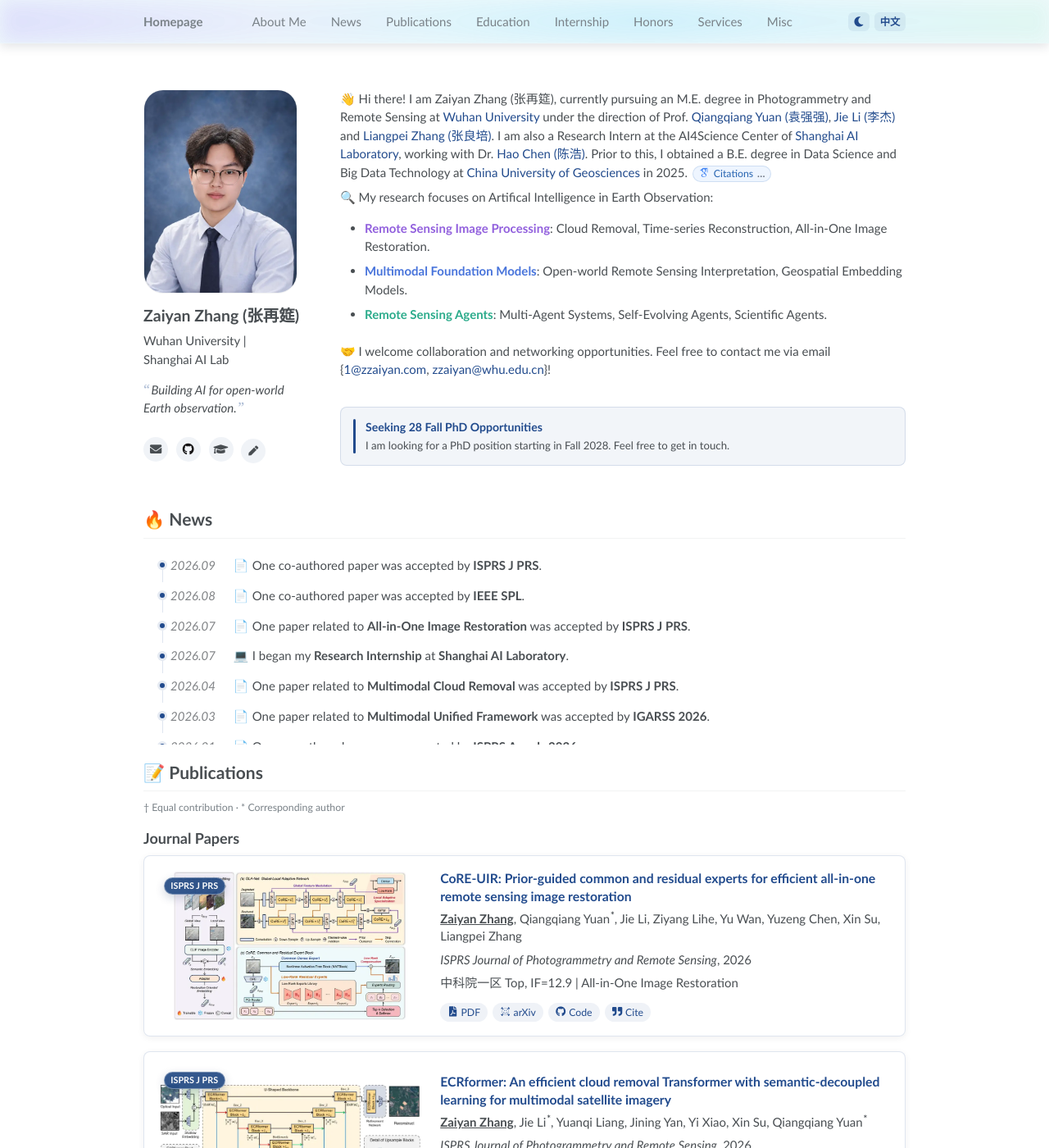
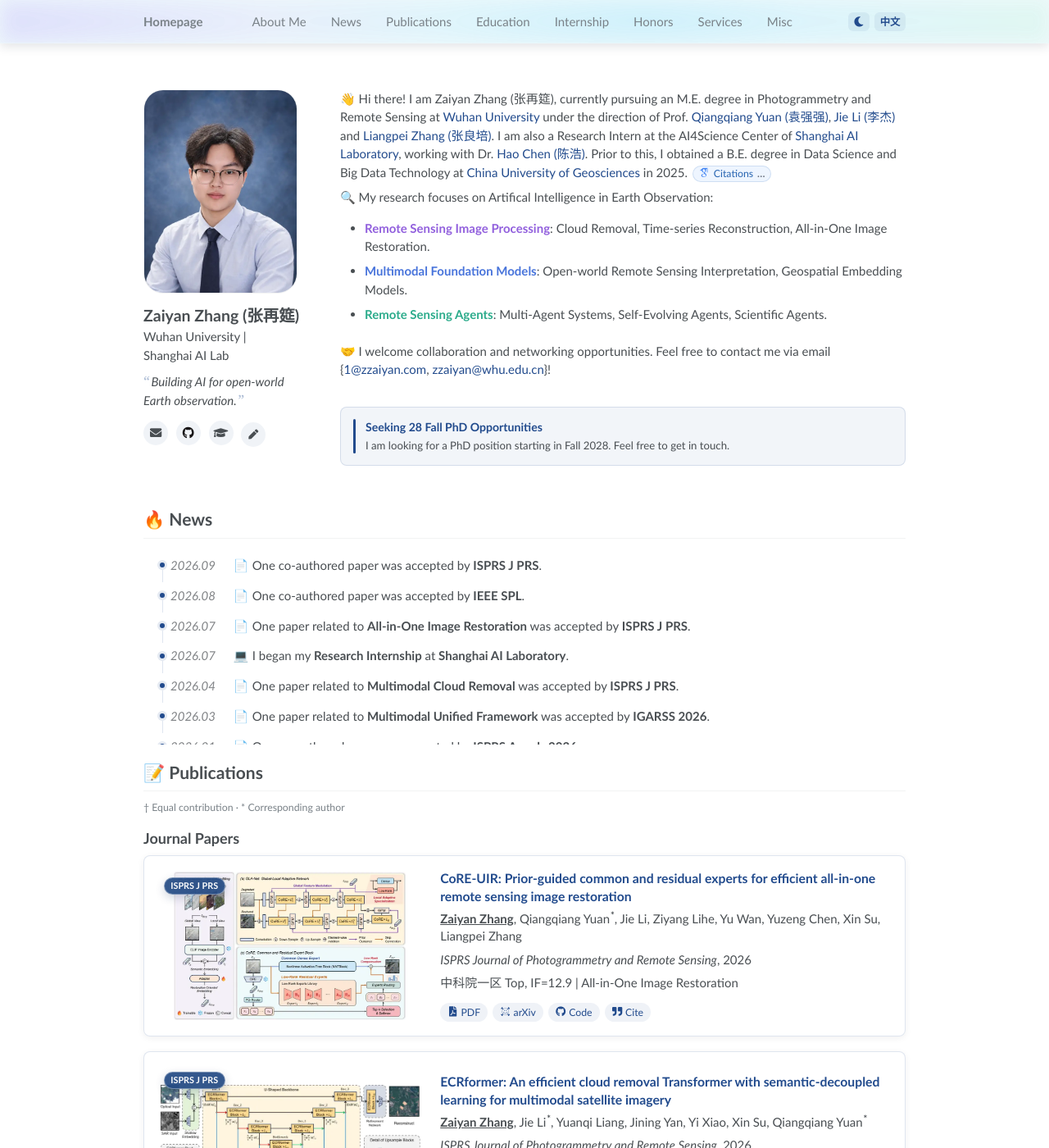
Before and after one commit to zzaiyan/zzaiyan.github.io, a Jekyll site: the page built from _pages/about.md, in a window 1280 px wide and 1400 px high. Shown: the whole window at 82% size. Built offline with Jekyll 4.4.1, drawn with Linux system fonts in a browser that asks for light colours; some web fonts are replaced; a script that is not in the unit is left out.

Commit message:
按自然高度动态平衡 About 两栏

```diff
--- a/_sass/_single-column.scss
+++ b/_sass/_single-column.scss
@@ -279,25 +279,36 @@
     align-items: stretch;
   }
 
-  .about-section__profile,
-  .about-section__content {
+  .about-section--measuring {
+    align-items: start;
+  }
+
+  .about-section--measuring .about-section__profile,
+  .about-section--measuring .about-section__content {
+    display: block;
+  }
+
+  .about-section--profile-taller .about-section__content,
+  .about-section--content-taller .about-section .profile_box {
     display: flex;
     flex-direction: column;
   }
 
-  .about-section__content {
+  .about-section--profile-taller .about-section__content {
     gap: 0.9rem;
   }
 
-  .about-section__content::before {
+  .about-section--profile-taller .about-section__content::before,
+  .about-section--content-taller .about-section .profile_box::before {
     content: "";
     order: 2;
     flex: 2 1 0;
     min-height: 0;
   }
 
-  .about-section__content > .lang-en,
-  .about-section__content > .lang-zh {
+  .about-section--profile-taller .about-section__content > .lang-en,
+  .about-section--profile-taller .about-section__content > .lang-zh,
+  .about-section--content-taller .about-section .author__content {
     display: flex;
     order: 1;
     flex: 1 1 auto;
@@ -305,41 +316,22 @@
     justify-content: space-between;
   }
 
-  .about-section .profile_box {
-    display: flex;
-    flex: 1;
-    flex-direction: column;
-    align-items: stretch;
-  }
-
-  .about-section .profile_box::before {
-    content: "";
-    order: 2;
-    flex: 1 1 0;
-    max-height: 1rem;
-    min-height: 0;
-  }
-
-  .about-section .author__avatar {
-    flex: 0 0 auto;
-  }
-
-  .about-section .author__content {
-    display: flex;
-    order: 1;
-    flex: 1 1 auto;
-    flex-direction: column;
-    justify-content: space-between;
-  }
-
-  .job-callout {
+  .about-section--profile-taller .job-callout,
+  .about-section--content-taller .about-section .author__urls-wrapper {
     order: 3;
     margin-top: 0;
   }
 
-  .about-section .author__urls-wrapper {
-    order: 3;
-    margin-top: 0;
+  .about-section--content-taller .about-section .profile_box {
+    flex: 1;
+    align-items: stretch;
+  }
+
+  .about-section--content-taller .about-section .author__avatar {
+    flex: 0 0 auto;
+  }
+
+  .about-section--content-taller .about-section .author__urls-wrapper {
     padding-top: 1rem;
   }
 }
--- a/assets/js/lang-toggle.js
+++ b/assets/js/lang-toggle.js
@@ -1,4 +1,43 @@
 (function () {
+  var aboutBalanceFrame = null;
+
+  // Stretch only the naturally shorter About column.
+  function balanceAboutSection() {
+    var section = document.querySelector(".about-section");
+    if (!section) return;
+
+    section.classList.remove(
+      "about-section--measuring",
+      "about-section--profile-taller",
+      "about-section--content-taller"
+    );
+
+    if (window.innerWidth < 925) return;
+
+    var profile = section.querySelector(".about-section__profile");
+    var content = section.querySelector(".about-section__content");
+    if (!profile || !content) return;
+
+    section.classList.add("about-section--measuring");
+    var profileHeight = profile.getBoundingClientRect().height;
+    var contentHeight = content.getBoundingClientRect().height;
+    section.classList.remove("about-section--measuring");
+
+    if (profileHeight > contentHeight + 1) {
+      section.classList.add("about-section--profile-taller");
+    } else if (contentHeight > profileHeight + 1) {
+      section.classList.add("about-section--content-taller");
+    }
+  }
+
+  function scheduleAboutBalance() {
+    if (aboutBalanceFrame) window.cancelAnimationFrame(aboutBalanceFrame);
+    aboutBalanceFrame = window.requestAnimationFrame(function () {
+      aboutBalanceFrame = null;
+      balanceAboutSection();
+    });
+  }
+
   /* ── Language toggle ── */
   function setLang(lang) {
     document.documentElement.setAttribute("data-lang", lang);
@@ -7,6 +46,7 @@
     if (btn) btn.textContent = lang === "en" ? "中文" : "EN";
     // Recalculate greedy-nav after text width changes
     if (window.resetGreedyNav) window.resetGreedyNav();
+    scheduleAboutBalance();
   }
 
   /* ── Theme toggle ── */
@@ -40,5 +80,13 @@
         setTheme(cur === "light" ? "dark" : "light");
       });
     }
+
+    scheduleAboutBalance();
+    if (document.fonts && document.fonts.ready) {
+      document.fonts.ready.then(scheduleAboutBalance);
+    }
   });
+
+  window.addEventListener("load", scheduleAboutBalance);
+  window.addEventListener("resize", scheduleAboutBalance);
 })();
```
